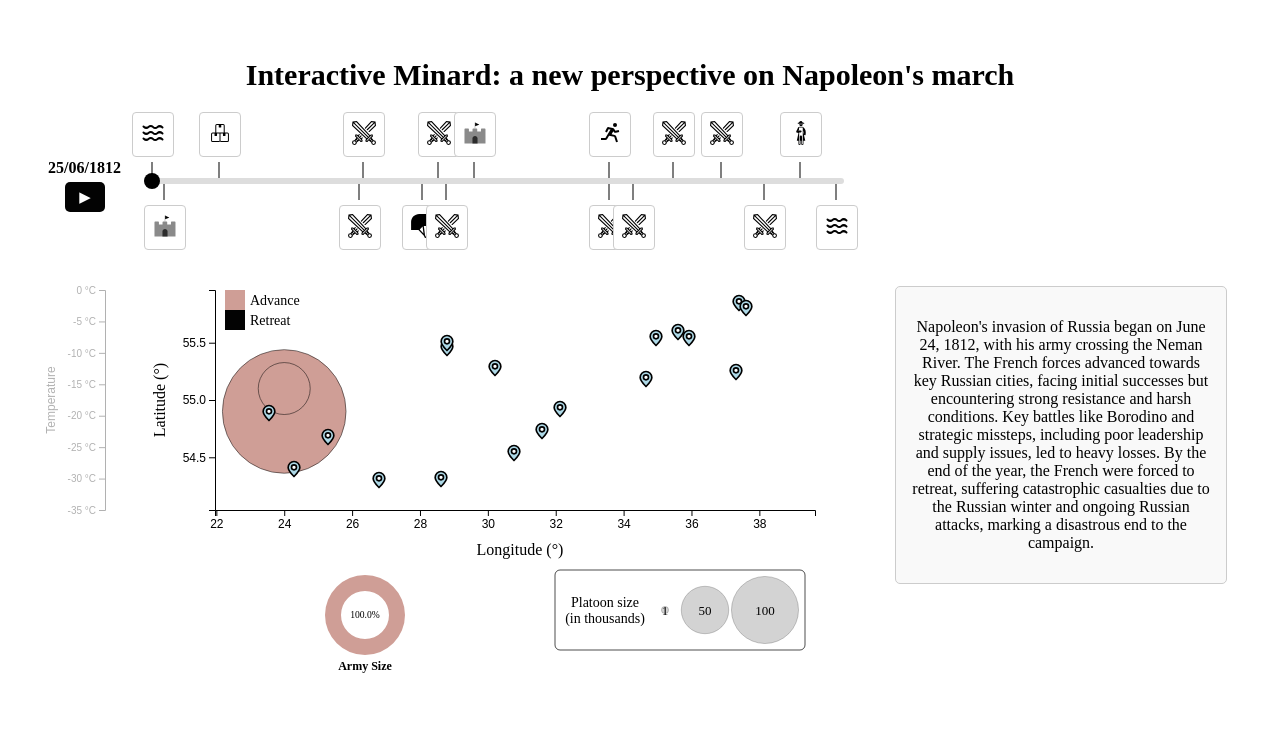
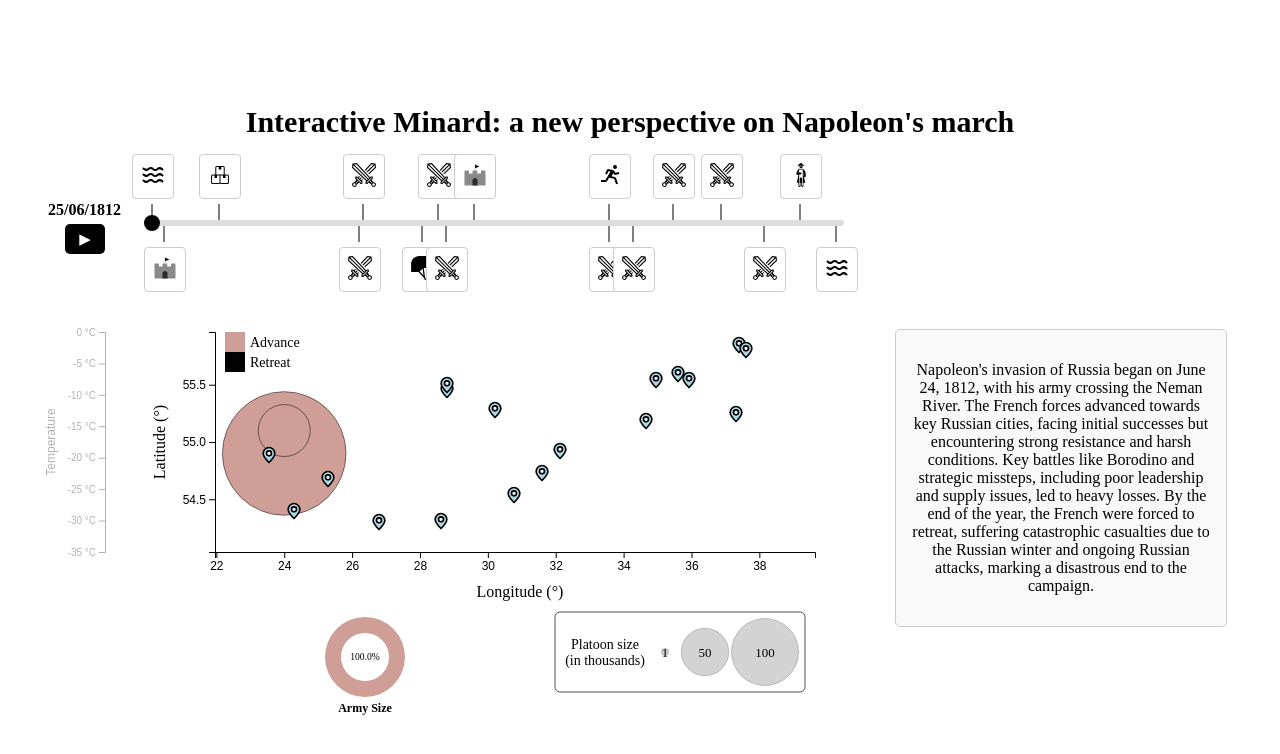
Before and after one commit to FGV-VIS-2025/tarefa-4-interactive_minard, a SvelteKit app: page / in a window 1280 px wide. Shown: the top 754 px of the page. Built offline with nearby package versions, Linux system fonts and the light colour scheme.

Commit message:
Correção nas margens

```diff
--- a/src/routes/+page.svelte
+++ b/src/routes/+page.svelte
@@ -477,8 +477,9 @@ function markerHtml(d) {
   }
 
   h1 {
-      margin: 0;  /* tira margens automáticas que podem bagunçar */
+      margin-top: 90px;  /* tira margens automáticas que podem bagunçar */
       font-size: 30px;
+      margin-bottom: -5px;
   }
 
   .doughnut-container {
```
